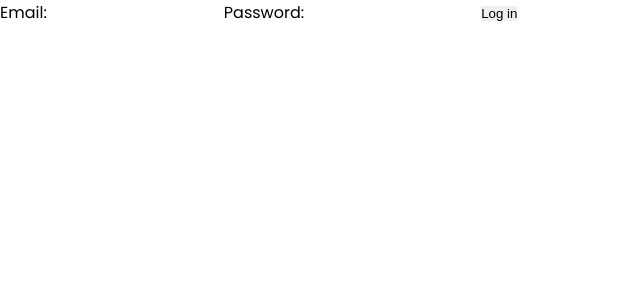
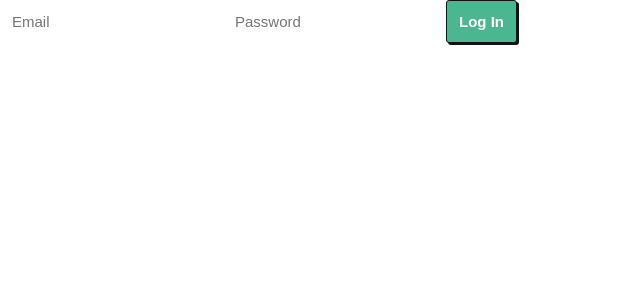
Before and after one commit to telesleo/blog-frontend, a React (Create React App) app: page /login in a window 1280 px wide. Shown: the top 300 px of the page, without its empty margins (0-640 px from the left). Built offline with nearby package versions, Linux system fonts and the light colour scheme.

Commit message:
Modify Login page to use components Input and Button

```diff
--- a/src/pages/Login/index.jsx
+++ b/src/pages/Login/index.jsx
@@ -1,5 +1,7 @@
 import React, { useState } from 'react';
 import { useNavigate } from 'react-router-dom';
+import Input from '../../components/Input';
+import Button from '../../components/Button';
 import login from '../../utils/login';
 
 export default function Login() {
@@ -8,16 +10,9 @@ export default function Login() {
   const [email, setEmail] = useState();
   const [password, setPassword] = useState();
 
-  const setState = {
-    email: setEmail,
-    password: setPassword,
-  };
+  const logIn = async (event) => {
+    event.preventDefault();
 
-  const handleInput = ({ target }) => {
-    setState[target.name](target.value);
-  };
-
-  const logIn = async () => {
     if ((await login(email, password))) {
       navigate('/');
     }
@@ -25,15 +20,9 @@ export default function Login() {
 
   return (
     <div>
-      <label htmlFor="email">
-        Email:
-        <input type="email" name="email" id="email" value={email} onChange={handleInput} />
-      </label>
-      <label htmlFor="password">
-        Password:
-        <input type="password" name="password" id="password" value={password} onChange={handleInput} />
-      </label>
-      <button type="button" onClick={logIn}>Log in</button>
+      <Input type="email" placeholder="Email" value={email} onChange={({ target }) => setEmail(target.value)} />
+      <Input type="password" placeholder="Password" value={password} onChange={({ target }) => setPassword(target.value)} />
+      <Button onClick={logIn}>Log In</Button>
     </div>
   );
 }
```
